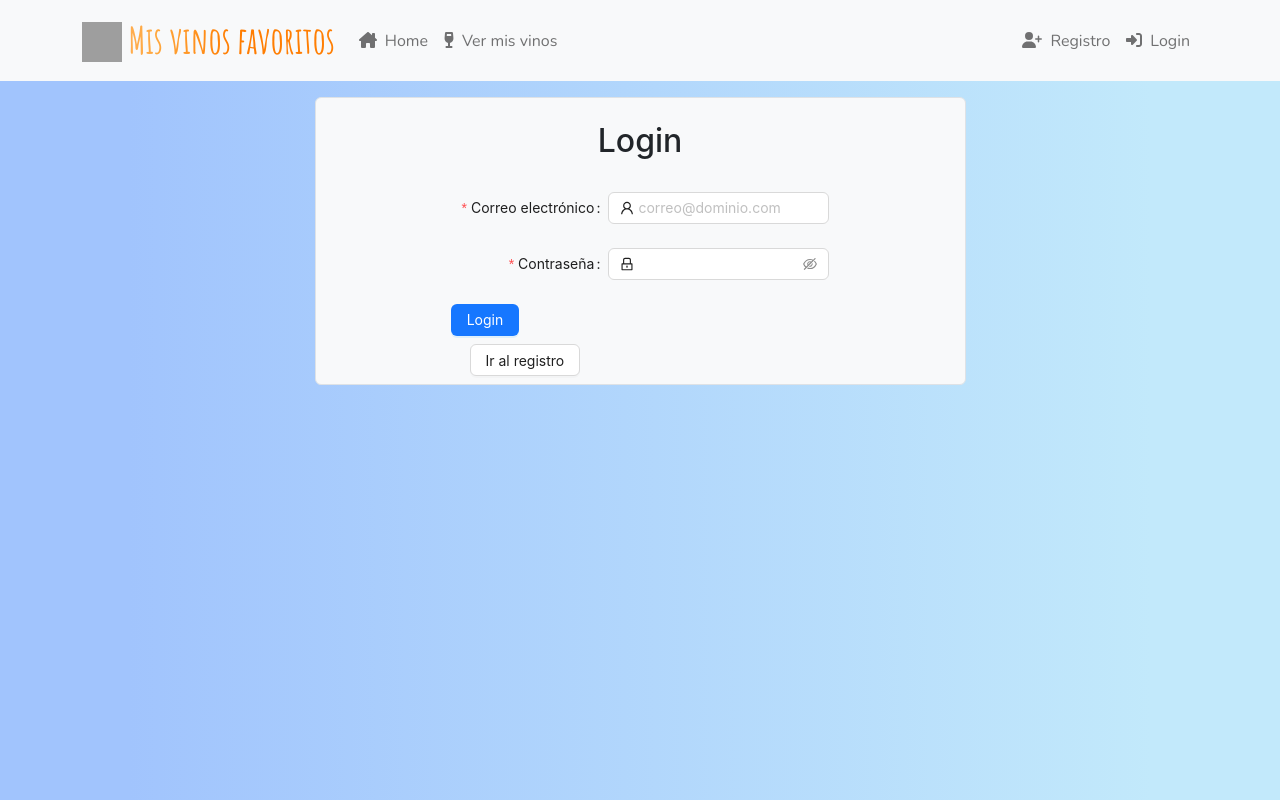
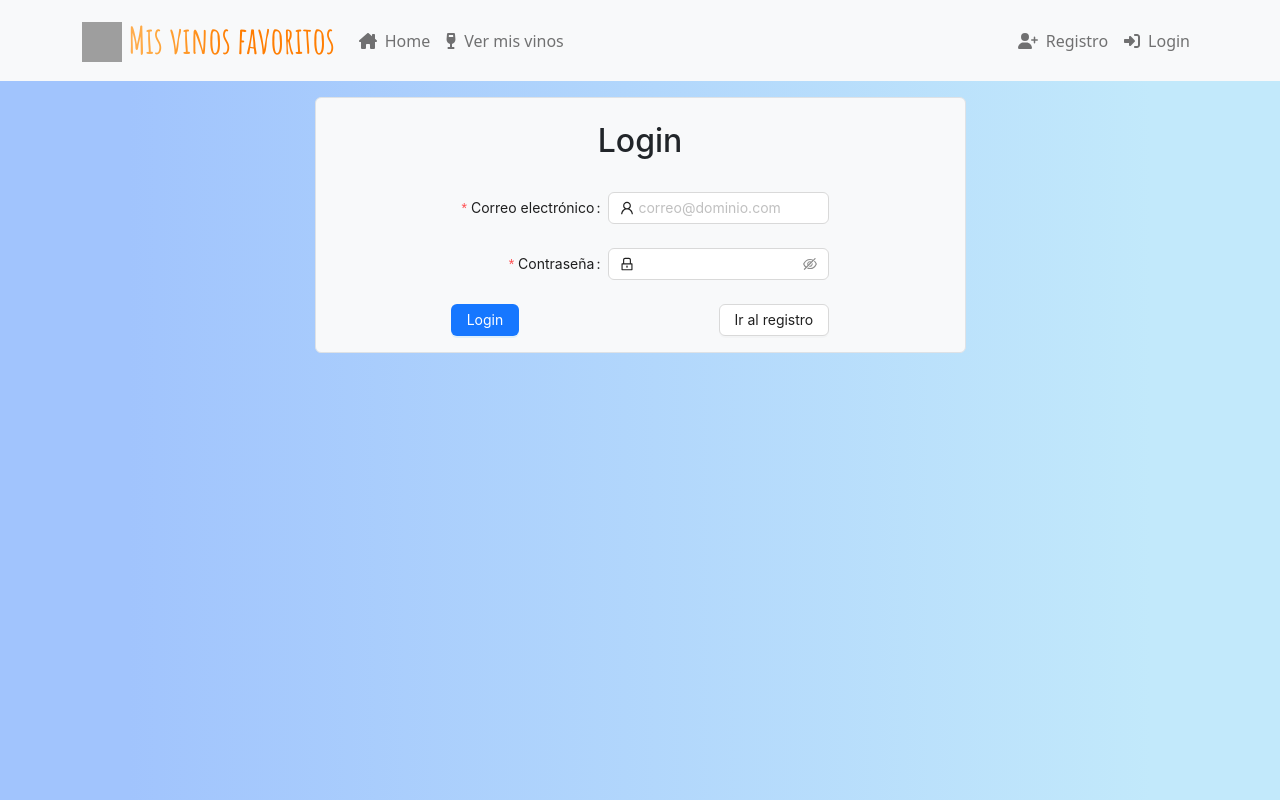
Before and after one commit to juancgalueweb/wines-blog, a React (Vite) app in the folder client/: page /login in a window 1280 px wide. Built offline with nearby package versions, Linux system fonts and the light colour scheme; no server answers; grey boxes are pictures that could not be loaded.

Commit message:
Fix some styling issues with the buttons

```diff
--- a/client/src/components/UserFormAntd.jsx
+++ b/client/src/components/UserFormAntd.jsx
@@ -1,5 +1,5 @@
 import { LockOutlined, UserOutlined } from '@ant-design/icons'
-import { Button, Checkbox, Col, Form, Input, Row } from 'antd'
+import { Button, Checkbox, Col, Form, Input } from 'antd'
 import React, { useContext } from 'react'
 import { useNavigate } from 'react-router-dom'
 import Swal from 'sweetalert2'
@@ -99,8 +99,17 @@ export const UserFormAntd = props => {
     }
   }
 
+  const handleOnClick = () => {
+    if (isLogin) {
+      setIsLogin(false)
+      navigate('/register')
+    } else {
+      setIsLogin(true)
+      navigate('/login')
+    }
+  }
+
   return (
-    <Row>
     <Col span={14} className='mx-auto pb-2 pt-4'>
       <Form
         form={form}
@@ -223,12 +232,15 @@ export const UserFormAntd = props => {
             </Form.Item>
           </>
         ) : null}
-
+        <div className='d-flex justify-content-between align-items-center'>
           <Button type='primary' htmlType='submit'>
             {titleSubmitButton}
           </Button>
+          <Button onClick={handleOnClick}>
+            Ir al {isLogin ? 'registro' : 'login'}
+          </Button>
+        </div>
       </Form>
     </Col>
-    </Row>
   )
 }
--- a/client/src/sass/_elements.scss
+++ b/client/src/sass/_elements.scss
@@ -1,7 +1,6 @@
-@import url('https://fonts.googleapis.com/css2?family=Nunito:wght@200;400;600&display=swap');
-
 body {
-  font-family: 'Nunito', sans-serif;
+  font-family: system-ui, -apple-system, BlinkMacSystemFont, 'Segoe UI', Roboto,
+    Oxygen, Ubuntu, Cantarell, 'Open Sans', 'Helvetica Neue', sans-serif;
   background-image: linear-gradient(90deg, #a1c4fd 10%, #c2e9fb 90%);
   padding-top: 81px;
 }
--- a/client/src/sass/_loginregisterscreen.scss
+++ b/client/src/sass/_loginregisterscreen.scss
@@ -1,7 +1,3 @@
 .swal-list {
   list-style: none;
 }
-
-.styled-button {
-  margin-left: 154px;
-}
--- a/client/src/views/LoginRegisterScreen.jsx
+++ b/client/src/views/LoginRegisterScreen.jsx
@@ -1,4 +1,4 @@
-import { Button, Col, Row } from 'antd'
+import { Col, Row } from 'antd'
 import React, { useContext, useEffect } from 'react'
 import Container from 'react-bootstrap/Container'
 import { useLocation, useNavigate } from 'react-router-dom'
@@ -12,16 +12,6 @@ export const LoginRegisterScreen = () => {
   const location = useLocation()
   const navigate = useNavigate()
 
-  const handleOnClick = () => {
-    if (isLogin) {
-      setIsLogin(false)
-      navigate('/register')
-    } else {
-      setIsLogin(true)
-      navigate('/login')
-    }
-  }
-
   useEffect(() => {
     if (user) {
       navigate('/mis-vinos')
@@ -33,7 +23,7 @@ export const LoginRegisterScreen = () => {
     <Container className='m-3 mx-auto'>
       <Row>
         <Col
-          xs={23}
+          xs={22}
           xl={14}
           className='border rounded bg-light mx-auto pb-2 pt-4'
         >
@@ -46,9 +36,6 @@ export const LoginRegisterScreen = () => {
             isLogin={isLogin}
             titleSubmitButton={isLogin ? 'Login' : 'Registro'}
           />
-          <Button onClick={handleOnClick} className='styled-button'>
-            Ir al {isLogin ? 'registro' : 'login'}
-          </Button>
         </Col>
       </Row>
     </Container>
--- a/client/src/views/WinesContainer.jsx
+++ b/client/src/views/WinesContainer.jsx
@@ -167,15 +167,7 @@ export const WinesContainer = () => {
       <Row>
         <Col>
           <p className='text-end'>Hola, {user?.fullName}</p>
-          <Button
-            type='primary'
-            danger
-            className='float-end'
-            onClick={handleLogOut}
-          >
-            Cerrar sesión
-          </Button>
-          <br />
+          <div className='d-flex justify-content-between'>
             <Button
               type='primary'
               className='d-block'
@@ -183,6 +175,10 @@ export const WinesContainer = () => {
             >
               Mis vinos
             </Button>
+            <Button type='primary' danger onClick={handleLogOut}>
+              Cerrar sesión
+            </Button>
+          </div>
         </Col>
       </Row>
       <Row>
--- a/client/src/views/WinesMain.jsx
+++ b/client/src/views/WinesMain.jsx
@@ -261,22 +261,14 @@ export const WinesMain = () => {
         <Row>
           <Col>
             <p className='text-end'>Hola, {user?.fullName}</p>
-            <Button
-              type='primary'
-              danger
-              className='float-end'
-              onClick={handleLogOut}
-            >
-              Cerrar sesión
-            </Button>
-            <br />
-            <Button
-              type='primary'
-              className='d-block'
-              onClick={() => navigate('/nuevo-vino')}
-            >
-              Registrar un vino
-            </Button>
+            <div className='d-flex justify-content-between'>
+              <Button type='primary' onClick={() => navigate('/nuevo-vino')}>
+                Registrar un vino
+              </Button>
+              <Button type='primary' danger onClick={handleLogOut}>
+                Cerrar sesión
+              </Button>
+            </div>
           </Col>
         </Row>
         <Row>
```
Lines whose indentation alone changed are shown as unchanged.
